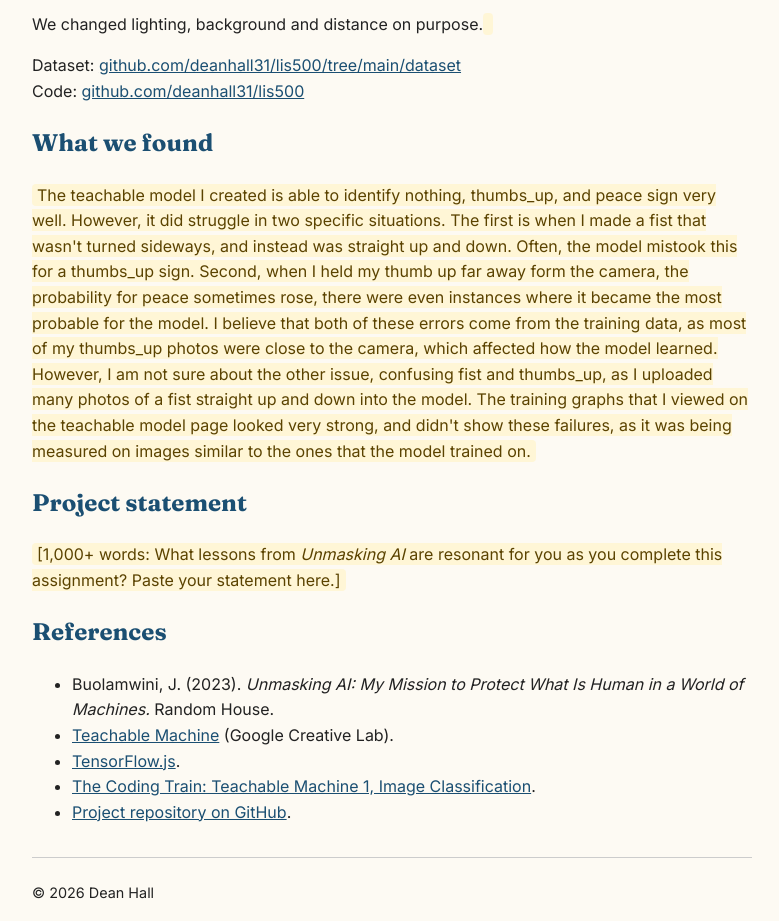
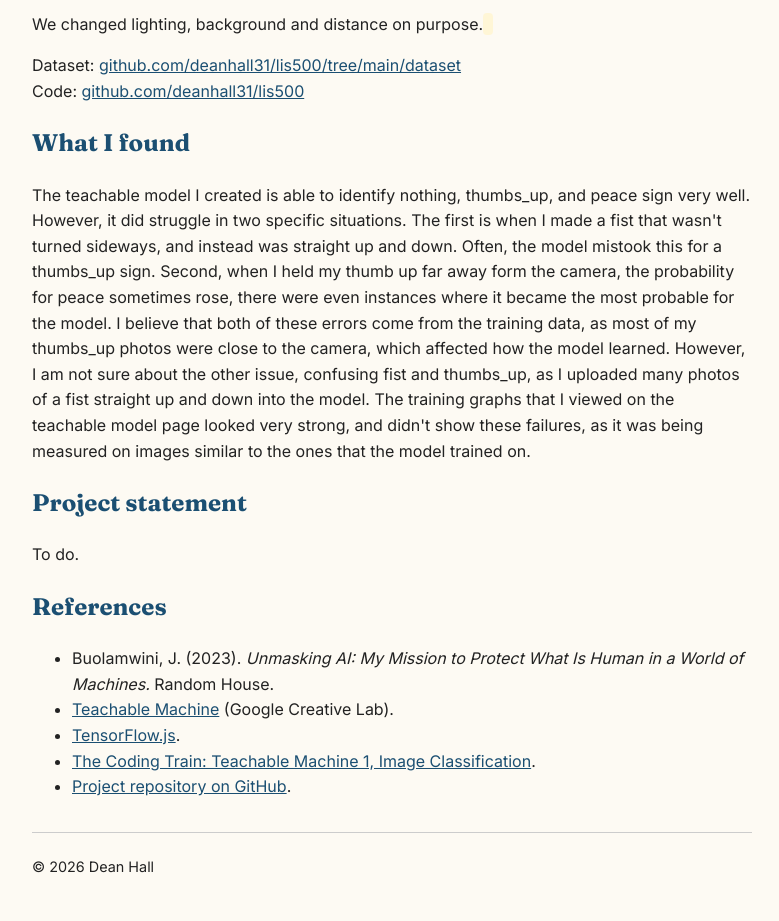
Before and after one commit to deanhall31/lis500, a plain HTML site: page teachable-machines.html in a window 1280 px wide. Shown: the part 1620-2541 px from the top of the page, without its empty margins (248-1027 px from the left). Drawn offline with Linux system fonts and the light colour scheme.

Commit message:
Update teachable-machines.html

```diff
--- a/teachable-machines.html
+++ b/teachable-machines.html
@@ -84,13 +84,13 @@
         </section>
 
         <section aria-labelledby="findings-heading">
-            <h2 id="findings-heading">What we found</h2>
-            <p><span class="todo">The teachable model I created is able to identify nothing, thumbs_up, and peace sign very well. However, it did struggle in two specific situations. The first is when I made a fist that wasn't turned sideways, and instead was straight up and down. Often, the model mistook this for a thumbs_up sign. Second, when I held my thumb up far away form the camera, the probability for peace sometimes rose, there were even instances where it became the most probable for the model. I believe that both of these errors come from the training data, as most of my thumbs_up photos were close to the camera, which affected how the model learned. However, I am not sure about the other issue, confusing fist and thumbs_up, as I uploaded many photos of a fist straight up and down into the model. The training graphs that I viewed on the teachable model page looked very strong, and didn't show these failures, as it was being measured on images similar to the ones that the model trained on. </span></p>
+            <h2 id="findings-heading">What I found</h2>
+            <p>The teachable model I created is able to identify nothing, thumbs_up, and peace sign very well. However, it did struggle in two specific situations. The first is when I made a fist that wasn't turned sideways, and instead was straight up and down. Often, the model mistook this for a thumbs_up sign. Second, when I held my thumb up far away form the camera, the probability for peace sometimes rose, there were even instances where it became the most probable for the model. I believe that both of these errors come from the training data, as most of my thumbs_up photos were close to the camera, which affected how the model learned. However, I am not sure about the other issue, confusing fist and thumbs_up, as I uploaded many photos of a fist straight up and down into the model. The training graphs that I viewed on the teachable model page looked very strong, and didn't show these failures, as it was being measured on images similar to the ones that the model trained on. </p>
         </section>
 
         <section aria-labelledby="statement-heading">
             <h2 id="statement-heading">Project statement</h2>
-            <p><span class="todo">[1,000+ words: What lessons from <em>Unmasking AI</em> are resonant for you as you complete this assignment? Paste your statement here.]</span></p>
+            <p> To do. </p>
         </section>
 
         <section aria-labelledby="refs-heading">
```
